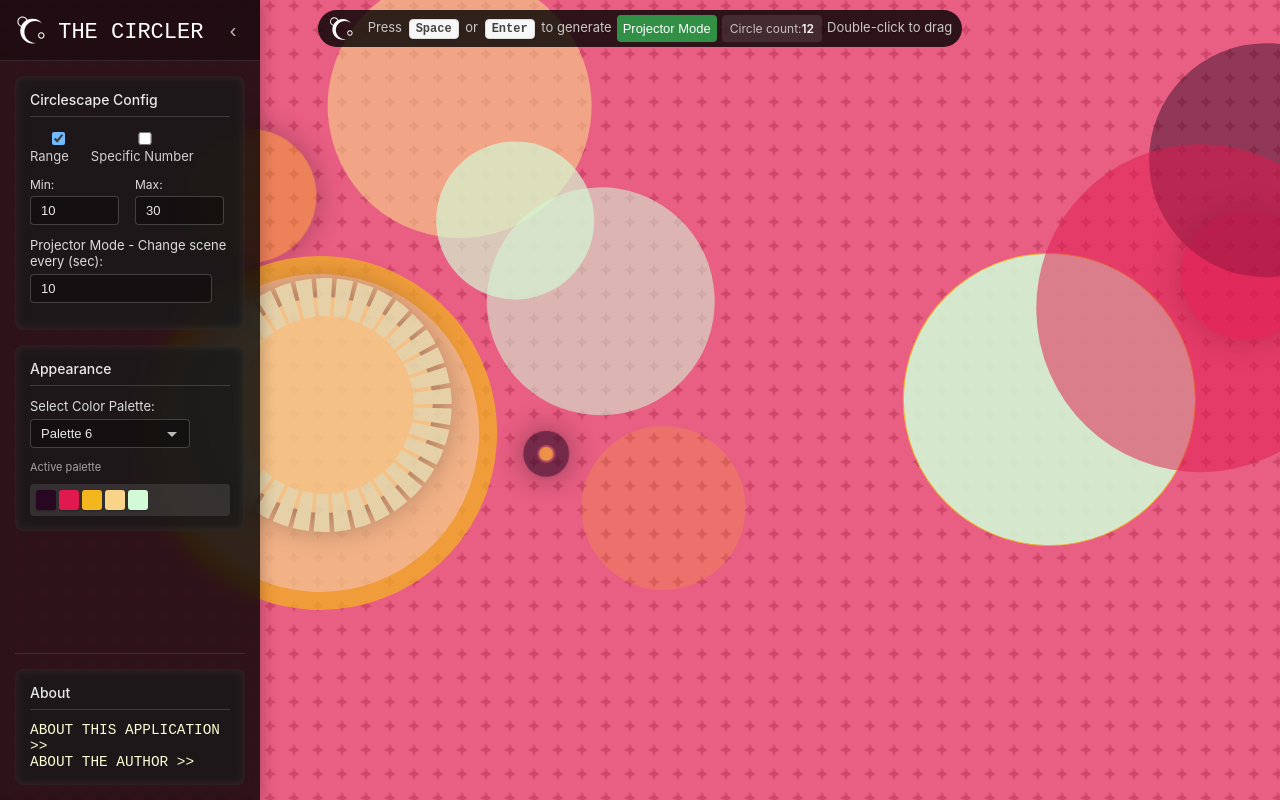
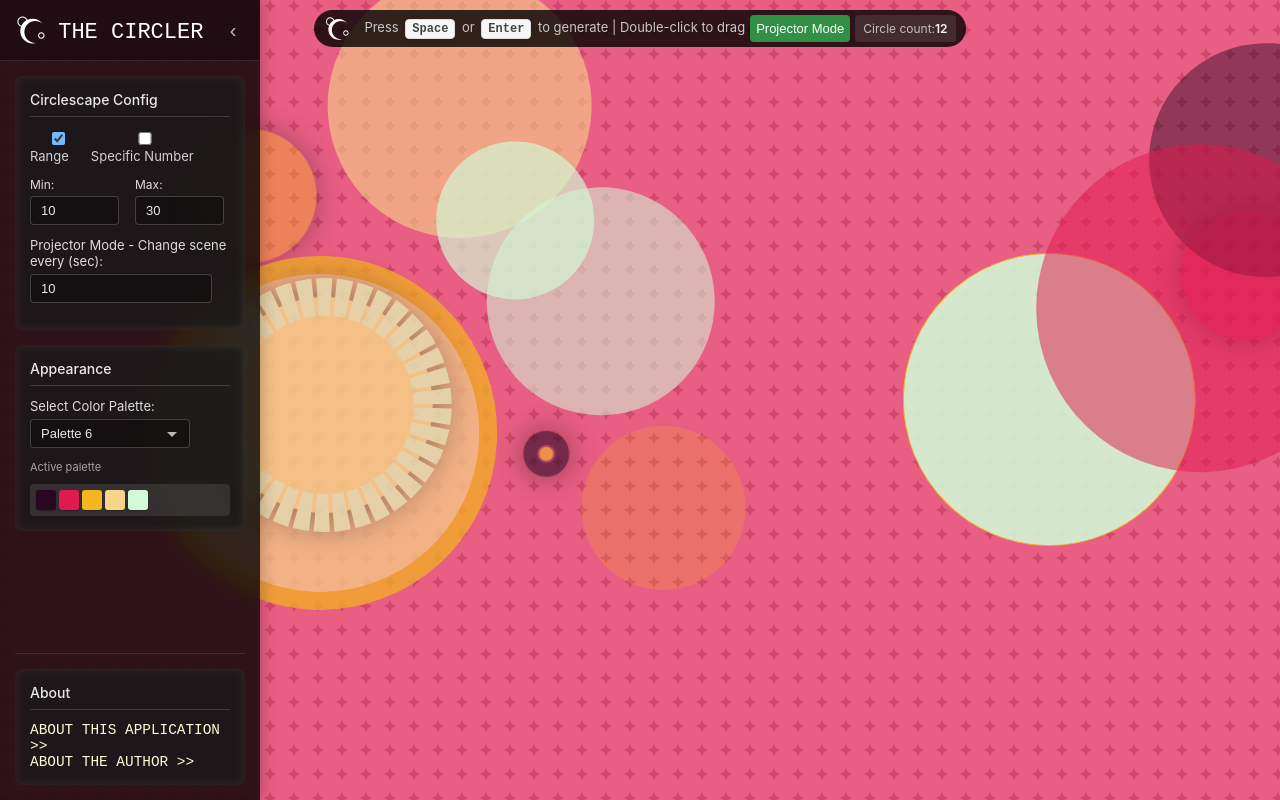
Before and after one commit to drinkingtheink/circler-2, a React (Create React App) app: page / in a window 1280 px wide. Built offline with nearby package versions, Linux system fonts and the light colour scheme; a web font is replaced by a local one.

Commit message:
drag circles around

```diff
--- a/src/App.js
+++ b/src/App.js
@@ -649,7 +649,7 @@ const Circlescape = () => {
         <section className="config-display">
           <img className="logo" alt="" src={logo} />
 
-          <div className="keyboard-hint"><span>Press <kbd>Space</kbd> or <kbd>Enter</kbd> to generate</span></div>
+          <div className="keyboard-hint"><span>Press <kbd>Space</kbd> or <kbd>Enter</kbd> to generate | Double-click to drag</span></div>
           {isPlaying ?
             <div className="circle-count-display"><span className="party-mode-indicator">Projector Mode Enabled</span></div>
             : null}
@@ -671,10 +671,6 @@ const Circlescape = () => {
           <div className="circle-count-display">
             <span>Circle count: </span>
             <strong>{currentCircleCount}</strong>
-          </div>
-
-          <div className="keyboard-hint">
-            <span>Double-click to drag</span>
           </div>
         </section>
 
```
